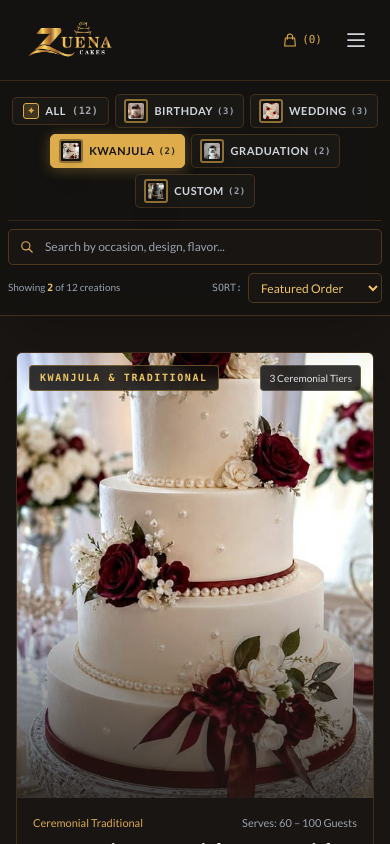
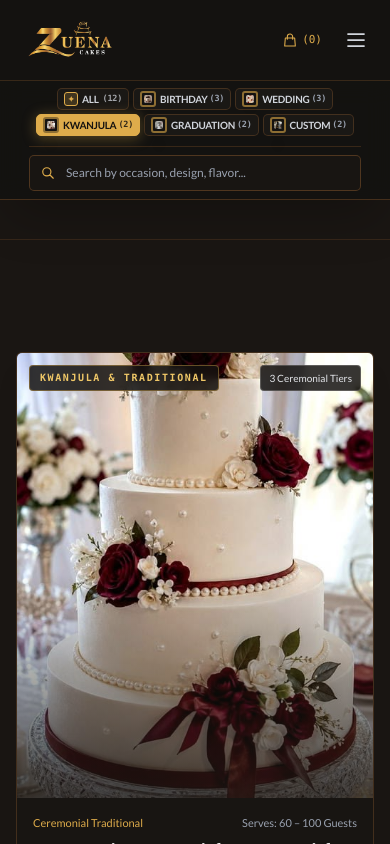
Before and after one commit to cultoonmovic4-stack/Zuena-Cakes-and-Decor, a React (Vite) app in the folder frontend/: page /creations in a window 390 px wide. Both pictures are taken after a click on the button "KWANJULA CAKES". Shown: the part 501-1345 px from the top of the page. Built offline with nearby package versions, Linux system fonts and the light colour scheme; a web font is replaced by a local one.

Commit message:
fix(creations): mobile responsive adjustments - lower hero circles, hide count/sort, 2-line filters, and hide filter on scroll up

```diff
--- a/frontend/src/pages/public/CreationsPage.jsx
+++ b/frontend/src/pages/public/CreationsPage.jsx
@@ -79,6 +79,8 @@ export default function CreationsPage() {
   // Scroll and animation states
   const [isScrolled, setIsScrolled] = useState(false)
   const [scrollYPos, setScrollYPos] = useState(0)
+  const [scrollDirection, setScrollDirection] = useState('down')
+  const lastScrollYRef = useRef(0)
   const [appearedCircles, setAppearedCircles] = useState(new Set())
   const [deltasReady, setDeltasReady] = useState(false)
   const [deltas, setDeltas] = useState({
@@ -222,6 +224,18 @@ export default function CreationsPage() {
           const sy = window.scrollY
           setScrollYPos(sy)
 
+          // Detect scroll direction for mobile show/hide filter bar
+          const prevY = lastScrollYRef.current
+          const diff = sy - prevY
+          if (Math.abs(diff) > 6) {
+            if (diff > 0) {
+              setScrollDirection('down')
+            } else {
+              setScrollDirection('up')
+            }
+            lastScrollYRef.current = sy
+          }
+
           const heroEl = heroRef.current
           const heroHeight = heroEl ? heroEl.offsetHeight : 600
           // Trigger when hero scene is 3/4 off the viewport (~450px, ~3 scrolls)
@@ -235,6 +249,7 @@ export default function CreationsPage() {
               )
               return true
             } else if (prev && sy < resetThreshold) {
+              setScrollDirection('down')
               return false
             }
             return prev
@@ -252,6 +267,7 @@ export default function CreationsPage() {
           }
 
           if (sy < 15) {
+            setScrollDirection('down')
             measureDeltas()
           }
           ticking = false
@@ -321,21 +337,30 @@ export default function CreationsPage() {
       <div
         ref={filterBarRef}
         style={{
-          transform: filterOffsetY < 0 ? `translate3d(0, ${filterOffsetY}px, 0)` : undefined,
+          transform:
+            isScrolled && scrollDirection === 'up' && typeof window !== 'undefined' && window.innerWidth < 640
+              ? 'translate3d(0, -150%, 0)'
+              : filterOffsetY < 0
+              ? `translate3d(0, ${filterOffsetY}px, 0)`
+              : undefined,
         }}
-        className={`fixed top-20 left-0 right-0 z-30 w-full overflow-visible transition-colors duration-500 ${
+        className={`fixed top-20 left-0 right-0 z-30 w-full overflow-visible transition-all duration-300 ${
           isScrolled
-            ? 'bg-[#141210]/95 backdrop-blur-md border-b border-bronze/35 shadow-2xl py-2.5 pointer-events-auto'
+            ? 'bg-[#141210]/95 backdrop-blur-md border-b border-bronze/35 shadow-2xl py-1.5 sm:py-2.5 pointer-events-auto'
             : 'bg-transparent border-transparent pointer-events-none py-2.5'
+        } ${
+          isScrolled && scrollDirection === 'up'
+            ? '-translate-y-full opacity-0 pointer-events-none sm:translate-y-0 sm:opacity-100 sm:pointer-events-auto'
+            : 'translate-y-0 opacity-100'
         }`}
       >
-        <div className="max-w-7xl mx-auto px-2 sm:px-6 lg:px-8 overflow-visible">
-          <div className="flex items-center justify-center gap-1.5 sm:gap-3 flex-wrap sm:flex-nowrap overflow-visible py-1">
+        <div className="max-w-[340px] sm:max-w-7xl mx-auto px-1 sm:px-6 lg:px-8 overflow-visible">
+          <div className="flex items-center justify-center gap-1 sm:gap-2.5 flex-wrap sm:flex-nowrap overflow-visible py-0.5 sm:py-1">
             {/* Slot 0: "All Creations" Button (Reveals when scrolled) */}
             <button
               type="button"
               onClick={() => handleFilterSelect('all')}
-              className={`shrink-0 flex items-center gap-1.5 sm:gap-2.5 px-2.5 sm:px-3.5 py-1 sm:py-1.5 rounded-[5px] text-[11px] sm:text-xs font-semibold tracking-wider uppercase transition-all duration-500 cursor-pointer ${
+              className={`shrink-0 flex items-center gap-1 sm:gap-2 px-1.5 sm:px-3 py-0.5 sm:py-1.5 rounded-[5px] text-[10px] sm:text-xs font-semibold tracking-tight sm:tracking-wider uppercase transition-all duration-500 cursor-pointer ${
                 isScrolled
                   ? 'opacity-100 scale-100 pointer-events-auto'
                   : 'opacity-0 scale-75 pointer-events-none'
@@ -345,14 +370,14 @@ export default function CreationsPage() {
                   : 'bg-[#1A1815] text-gray-300 hover:text-white hover:bg-[#221F1B] border border-bronze/30 hover:border-primary-gold/60'
               }`}
             >
-              <span className="w-4 h-4 sm:w-5 sm:h-5 rounded-[3px] bg-primary-gold/20 border border-primary-gold flex items-center justify-center text-primary-gold text-[9px] sm:text-[10px]">
+              <span className="w-3.5 h-3.5 sm:w-5 sm:h-5 rounded-[3px] bg-primary-gold/20 border border-primary-gold flex items-center justify-center text-primary-gold text-[8px] sm:text-[10px]">
                 ✦
               </span>
               <span>
                 <span className="sm:hidden">All</span>
                 <span className="hidden sm:inline">All Creations</span>
               </span>
-              <span className="text-[10px] opacity-75 font-mono">(12)</span>
+              <span className="text-[8.5px] sm:text-[10px] opacity-75 font-mono">(12)</span>
             </button>
 
             {/* Slots 1-5: The 5 Morphing Cake Circles (Birthday, Wedding, Kwanjula, Graduation, Custom) */}
@@ -405,7 +430,7 @@ export default function CreationsPage() {
                       }}
                       className={`cursor-pointer focus:outline-none pointer-events-auto transition-all ${
                         isScrolled
-                          ? `flex items-center gap-1.5 sm:gap-2.5 px-2 sm:px-3 py-1 sm:py-1.5 rounded-[5px] text-[11px] sm:text-xs font-semibold tracking-wider uppercase border ${
+                          ? `flex items-center gap-1 sm:gap-2 px-1.5 sm:px-3 py-0.5 sm:py-1.5 rounded-[5px] text-[10px] sm:text-xs font-semibold tracking-tight sm:tracking-wider uppercase border ${
                               isActive
                                 ? 'bg-primary-gold text-dark-canvas border-primary-gold shadow-[0_2px_14px_rgba(222,172,75,0.35)]'
                                 : 'bg-[#1A1815] text-gray-300 hover:text-white hover:bg-[#221F1B] border-bronze/30 hover:border-primary-gold/60'
@@ -418,7 +443,7 @@ export default function CreationsPage() {
                       <div
                         className={`p-0.5 border-2 transition-all duration-700 ease-out overflow-hidden shadow-xl ${
                           isScrolled
-                            ? 'w-6 h-6 sm:w-8 sm:h-8 rounded-[3px] border-primary-gold/60 bg-[#141210]'
+                            ? 'w-4 h-4 sm:w-8 sm:h-8 rounded-[3px] border-primary-gold/60 bg-[#141210]'
                             : 'w-14 h-14 sm:w-18 sm:h-18 md:w-20 md:h-20 lg:w-22 lg:h-22 rounded-full border-primary-gold/70 hover:border-primary-gold bg-[#1A1613] hover:scale-105 hover:shadow-[0_0_28px_rgba(222,172,75,0.45)]'
                         }`}
                       >
@@ -435,7 +460,7 @@ export default function CreationsPage() {
                       <div
                         className={`transition-all duration-500 ${
                           isScrolled
-                            ? 'flex items-center gap-1'
+                            ? 'flex items-center gap-0.5 sm:gap-1'
                             : 'mt-1 px-1.5 sm:px-2.5 py-0.5 rounded-[5px] bg-[#1A1613]/95 border border-primary-gold/40 text-[9px] sm:text-[11px] font-sans font-semibold tracking-tight sm:tracking-wider uppercase text-champagne-gold shadow-md whitespace-nowrap'
                         }`}
                       >
@@ -449,7 +474,7 @@ export default function CreationsPage() {
                         )}
                         {isScrolled && (
                           <span
-                            className={`text-[9px] sm:text-[10px] font-mono ${
+                            className={`text-[8.5px] sm:text-[10px] font-mono ${
                               isActive ? 'opacity-85' : 'text-gray-400'
                             }`}
                           >
@@ -507,9 +532,9 @@ export default function CreationsPage() {
                 )}
               </div>
 
-              {/* Results Count & Sort Dropdown */}
-              <div className="w-full sm:w-auto flex items-center justify-between sm:justify-end gap-2 text-xs text-gray-400">
-                <span className="text-[10px] sm:text-[11px] font-sans">
+              {/* Results Count & Sort Dropdown (Hidden on mobile) */}
+              <div className="hidden sm:flex sm:w-auto items-center justify-end gap-3 text-xs text-gray-400">
+                <span className="text-[11px] font-sans">
                   Showing <strong className="text-champagne-gold font-mono">{filteredProducts.length}</strong> of{' '}
                   {cakeProducts.length} creations
                 </span>
@@ -585,14 +610,14 @@ export default function CreationsPage() {
           {/* Anchor 2: Birthday Cakes (Mid Left) */}
           <div
             ref={heroAnchorRefs.birthdays}
-            className="absolute top-[16%] sm:top-1/2 -translate-y-1/2 left-2 sm:left-4 md:left-8 lg:left-12 w-14 h-14 sm:w-18 sm:h-18 md:w-20 md:h-20 lg:w-22 lg:h-22 pointer-events-none"
+            className="absolute top-[26%] sm:top-1/2 -translate-y-1/2 left-2 sm:left-4 md:left-8 lg:left-12 w-14 h-14 sm:w-18 sm:h-18 md:w-20 md:h-20 lg:w-22 lg:h-22 pointer-events-none"
             aria-hidden="true"
           />
 
           {/* Anchor 3: Graduation Cakes (Mid Right) */}
           <div
             ref={heroAnchorRefs.graduation}
-            className="absolute top-[16%] sm:top-1/2 -translate-y-1/2 right-2 sm:right-4 md:right-8 lg:right-12 w-14 h-14 sm:w-18 sm:h-18 md:w-20 md:h-20 lg:w-22 lg:h-22 pointer-events-none"
+            className="absolute top-[26%] sm:top-1/2 -translate-y-1/2 right-2 sm:right-4 md:right-8 lg:right-12 w-14 h-14 sm:w-18 sm:h-18 md:w-20 md:h-20 lg:w-22 lg:h-22 pointer-events-none"
             aria-hidden="true"
           />
 
```
